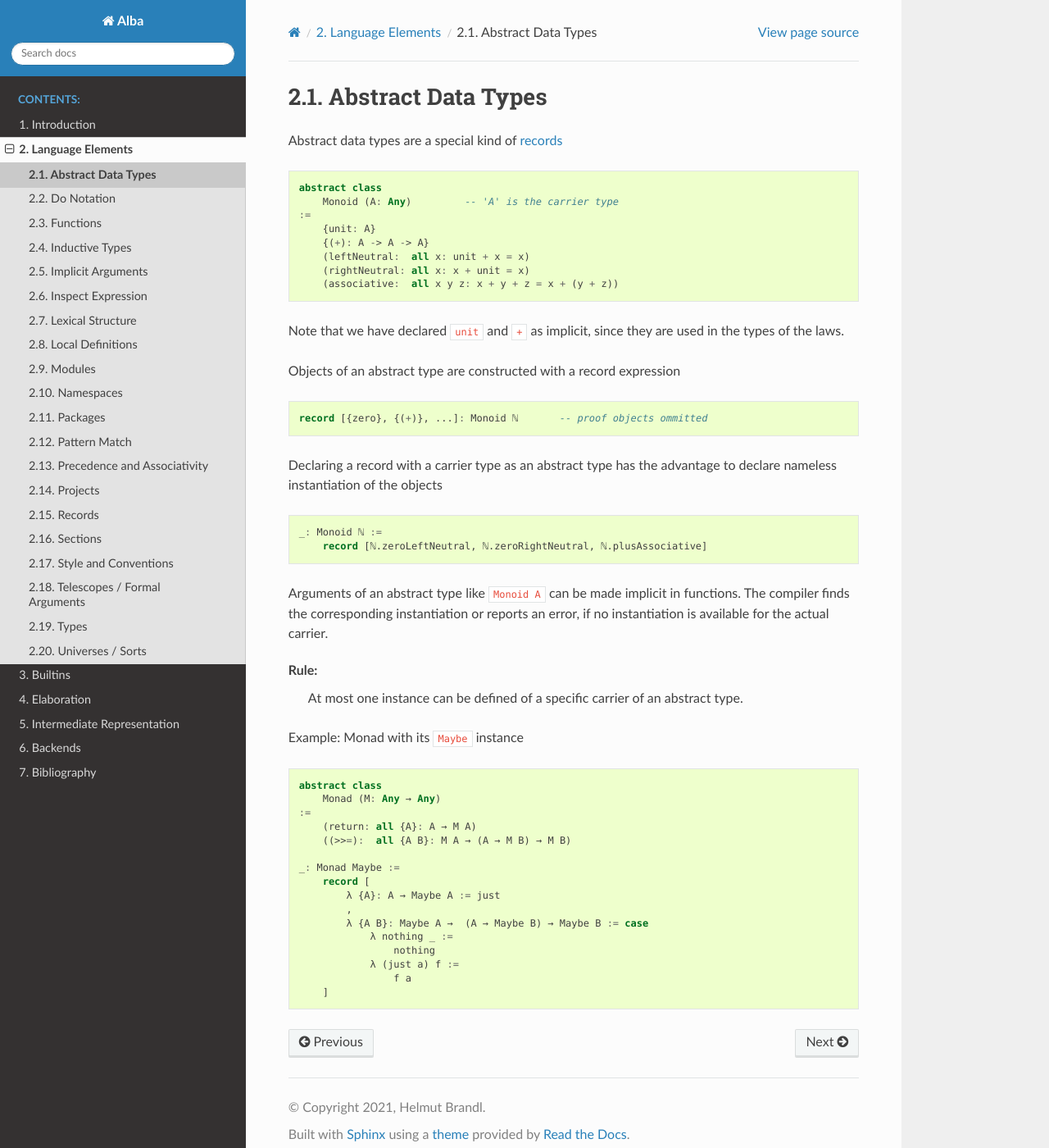
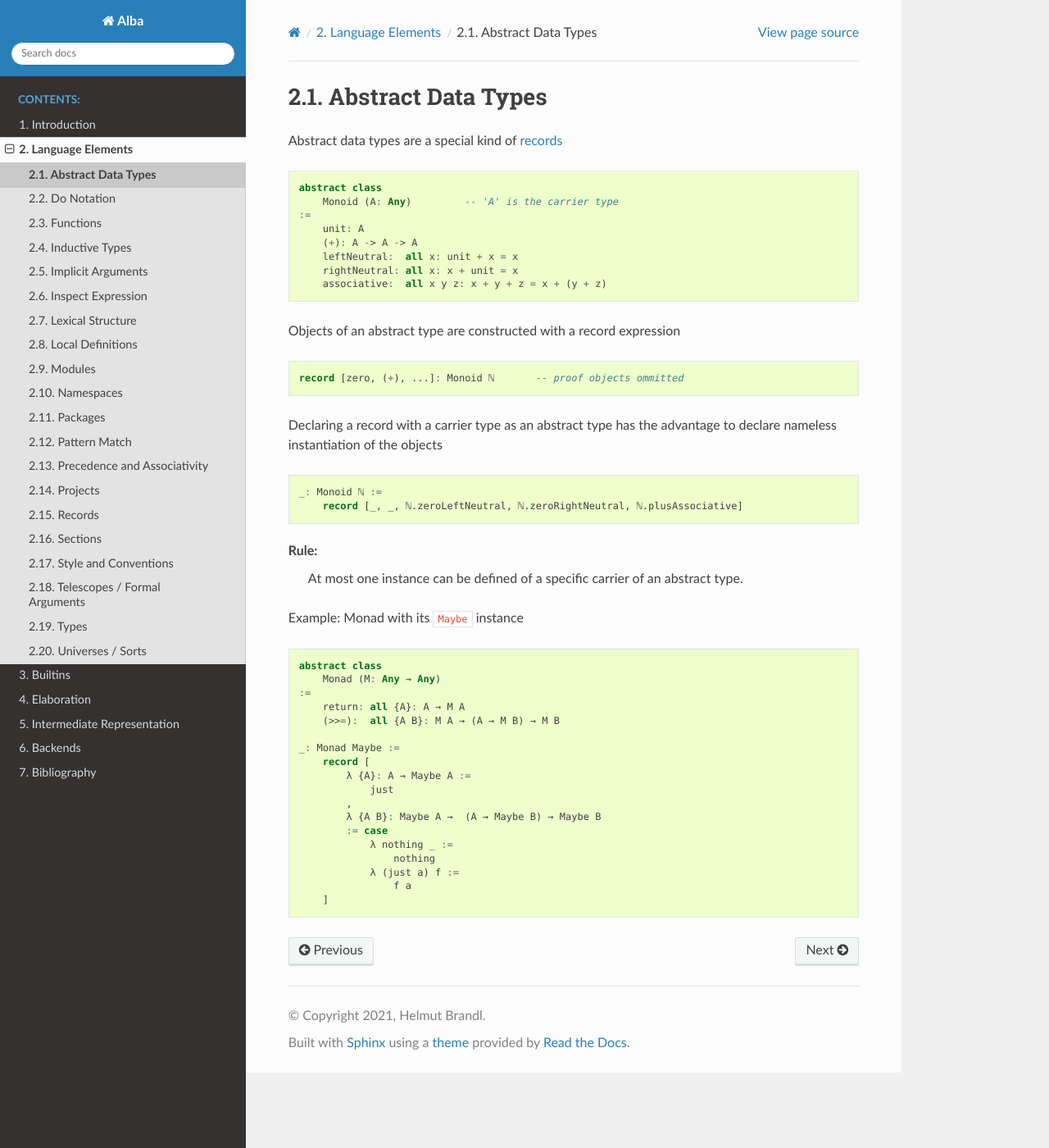
Before and after one commit to alba-lang/lang-spec, a Sphinx documentation site: the page built from sphinx/source/lang-elems/adt.rst, in a window 1280 px wide and 1400 px high. Shown: the whole window at 82% size. Built offline with Sphinx 7.4.7 and the Read the Docs theme 2.0.0, drawn with Linux system fonts in a browser that asks for light colours.

Commit message:
Made ADTs consistent with records
	modified:   sphinx/source/lang-elems/adt.rst

```diff
--- a/sphinx/source/lang-elems/adt.rst
+++ b/sphinx/source/lang-elems/adt.rst
@@ -10,29 +10,24 @@
     abstract class
         Monoid (A: Any)         -- 'A' is the carrier type
     :=
-        {unit: A}
-        {(+): A -> A -> A}
-        (leftNeutral:  all x: unit + x = x)
-        (rightNeutral: all x: x + unit = x)
-        (associative:  all x y z: x + y + z = x + (y + z))
+        unit: A
+        (+): A -> A -> A
+        leftNeutral:  all x: unit + x = x
+        rightNeutral: all x: x + unit = x
+        associative:  all x y z: x + y + z = x + (y + z)
 
-Note that we have declared ``unit`` and ``+`` as implicit, since they are used
-in the types of the laws.
 
 Objects of an abstract type are constructed with a record expression ::
 
-    record [{zero}, {(+)}, ...]: Monoid ℕ       -- proof objects ommitted
+    record [zero, (+), ...]: Monoid ℕ       -- proof objects ommitted
 
 
 Declaring a record with a carrier type as an abstract type has the advantage to
 declare nameless instantiation of the objects ::
 
     _: Monoid ℕ :=
-        record [ℕ.zeroLeftNeutral, ℕ.zeroRightNeutral, ℕ.plusAssociative]
+        record [_, _, ℕ.zeroLeftNeutral, ℕ.zeroRightNeutral, ℕ.plusAssociative]
 
-Arguments of an abstract type like ``Monoid A`` can be made implicit in
-functions. The compiler finds the corresponding instantiation or reports an
-error, if no instantiation is available for the actual carrier.
 
 Rule:
     At most one instance can be defined of a specific carrier of an abstract
```
Also changed, not shown: other parts of sphinx/source/lang-elems/adt.rst (+6 -4 lines).
